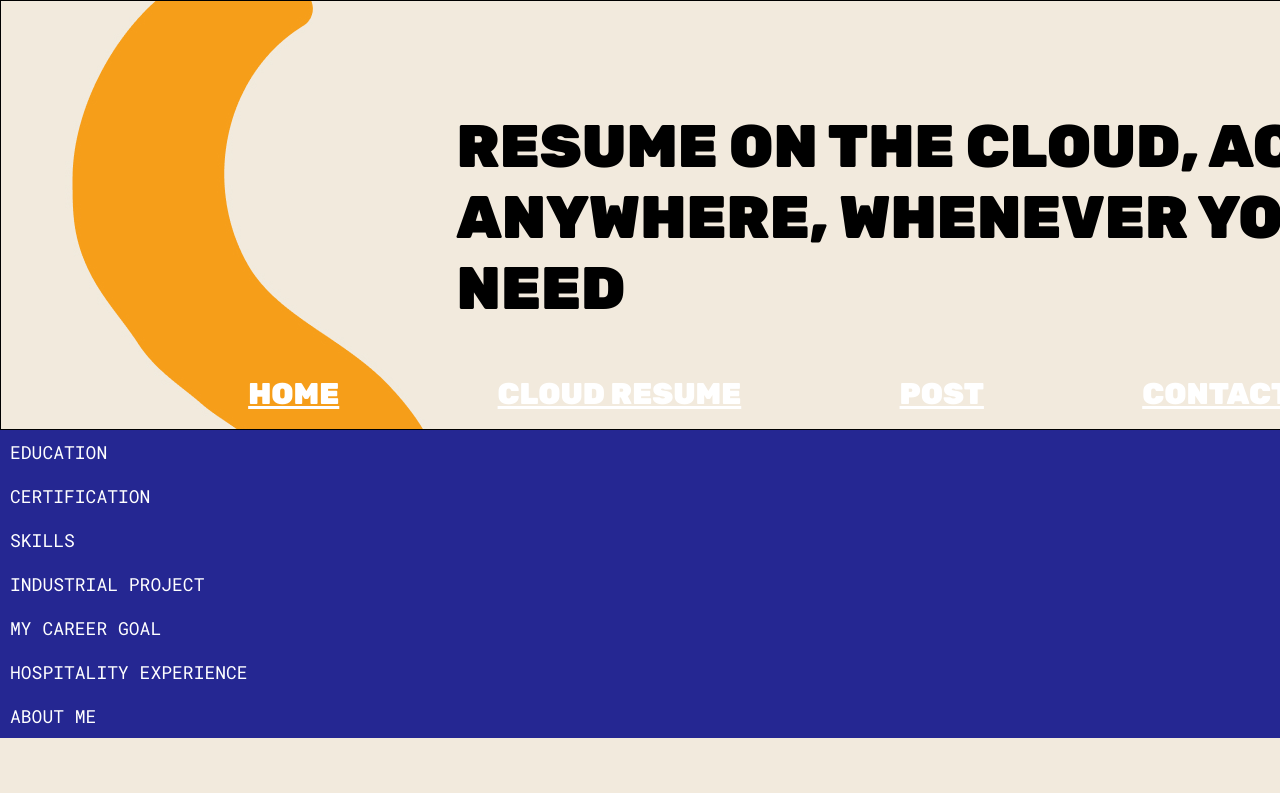
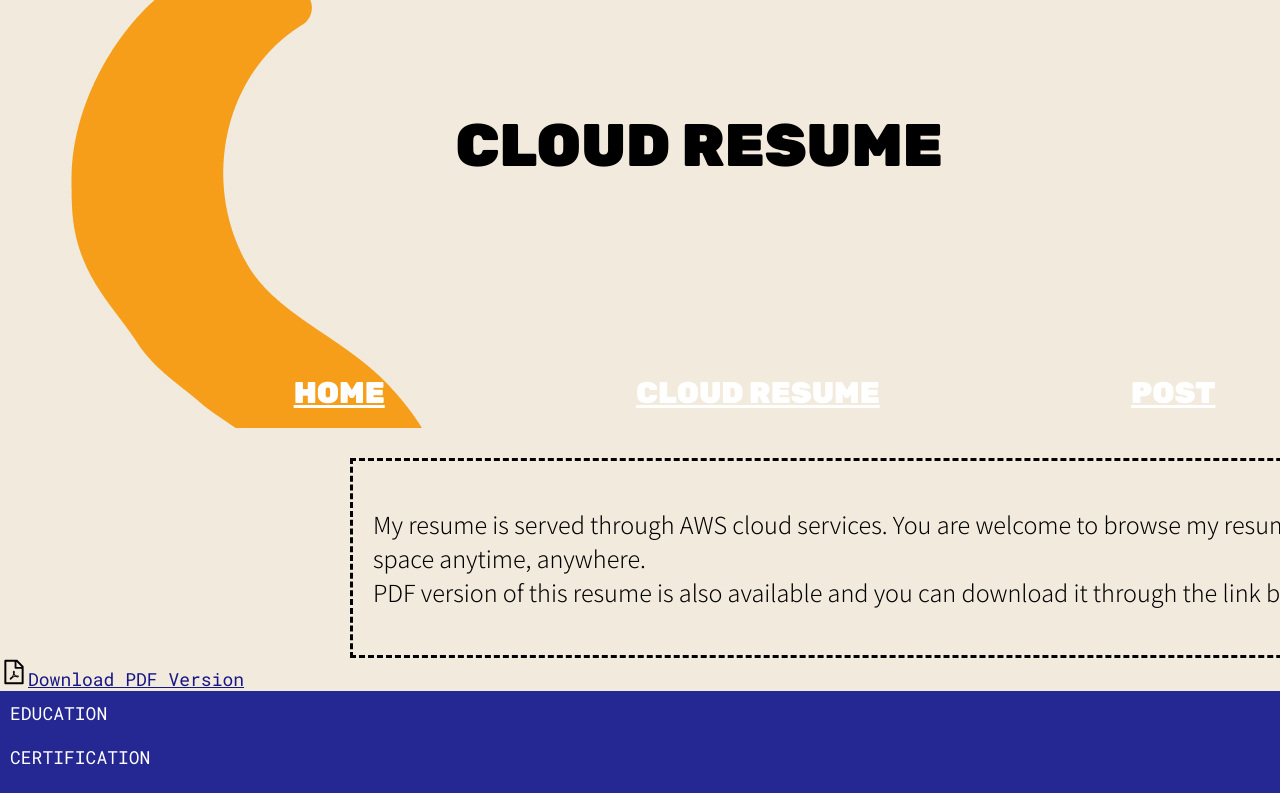
Before and after one commit to Peggy-liu/Cloud-resume, a React (Create React App) app: page /resume in a window 1280 px wide. Shown: the top 793 px of the page. Built offline with nearby package versions, Linux system fonts and the light colour scheme; what aws-amplify would draw is missing.

Commit message:
change frontend

```diff
--- a/public/index.html
+++ b/public/index.html
@@ -9,6 +9,7 @@
   <link
     href="https://fonts.googleapis.com/css2?family=Roboto+Mono:wght@400&family=Rubik:ital,wght@0,900;1,300&display=swap"
     rel="stylesheet">
+    <link href="https://fonts.googleapis.com/css2?family=Assistant:wght@300&family=Indie+Flower&display=swap" rel="stylesheet">
   <title>Cloud Space</title>
 </head>
 
--- a/src/App.css
+++ b/src/App.css
@@ -17,10 +17,8 @@
   left: 465px;
   font-size: 80px;
   color: white;
-  font-family: 'Rubik';
-  opacity: 1;
+  font-family: 'Rubik', sans-serif;
   text-align: center;
-  clear: both;
 }
 
 .visitor_dashboard {
@@ -28,13 +26,14 @@
   color: rgb(165, 214, 224);
   position: relative;
   top: 250px;
-  left: 690px;
-  font-family: 'Rubik', sans-serif;
-  font-weight: 300;
-  font-size: 33px;
+  left: 695px;
+  font-family: 'Indie Flower', cursive;
+  font-weight: 700;
+  font-size: 40px;
   opacity: 1;
-  clear: both;
+
 }
+
 
 .main_nav {
   opacity: 1;
@@ -91,7 +90,7 @@
 }
 #resume-title-box {
   opacity: 1;
-  border: 1px solid rgba(0, 0, 0, 1);
+  border: none;
   width: 1920px;
   height: 428px;
   position: relative;
@@ -135,6 +134,16 @@
 #resume-collapse {
   clear: both;
   position: relative;
+}
+
+.resume-intro{
+  padding:20px;
+  margin-top: 30px;
+  font-family:  'Assistant', sans-serif;
+  font-size: 26px;
+  margin-left: 350px;
+  margin-right: 350px;
+  border-style: dashed;
 }
 
 .collapsible-content {
@@ -284,8 +293,8 @@ textarea {
 
 .App-logo {
   display: inline;
-  width: 30px;
-  height: 30px;
+  width: 28px;
+  height: 28px;
 }
 
 form {
@@ -374,3 +383,11 @@ pre {
   background-color: rgb(216, 208, 91);
   color: rgb(116, 31, 228);
 }
+
+#download{
+  color: black;
+  font-family: 'Roboto Mono';
+  font-size: 18px;
+  color: rgb(22, 22, 133);
+  display: inline;
+}
--- a/src/Nav.js
+++ b/src/Nav.js
@@ -12,7 +12,7 @@ function Nav (props) {
          <Link to='/resume' className='link'><li>CLOUD RESUME</li></Link>
          <Link to='/post' className='link'><li>POST</li></Link>
          <Link to='/contact' className='link'><li >CONTACT ME</li></Link>
-         <Link to='/gallery' className='link'><li >ART GALLERY</li></Link>
+         {/* <Link to='/gallery' className='link'><li >ART GALLERY</li></Link> */}
        </ul>
       </nav>
     </div>
--- a/src/Resume.js
+++ b/src/Resume.js
@@ -1,7 +1,8 @@
 import React, { useState, useEffect } from 'react'
 import './App.css'
 import Theme from './Theme'
-
+import resume1 from './images/resume1.pdf'
+import {AiOutlineFilePdf} from 'react-icons/ai'
 
 function Resume () {
   const [resume, setResume] = useState({})
@@ -17,7 +18,20 @@ function Resume () {
 
   return (
     <div id='resume'>
-      <Theme titleBoxStyle='resume-title-box' titleStyle='resume-title'  titleValue='RESUME ON THE CLOUD, ACCESS ANYWHERE, WHENEVER YOU NEED'/>
+      <Theme
+        titleBoxStyle='resume-title-box'
+        titleStyle='resume-title'
+        titleValue='CLOUD RESUME'
+      />
+      <div className='resume-intro'>
+        <p>My resume is served through AWS cloud services. You are welcome to browse my resume through this cloud space anytime, anywhere. <br/> PDF version of this resume is also
+          available and you can download it through the link below.
+        </p>
+      </div>
+      <AiOutlineFilePdf className='App-logo'/>
+      <a href={resume1} id='download' download='resume.pdf'>
+        Download PDF Version
+      </a>
       <Collapsible title='EDUCATION' content={resume.education} />
       <Collapsible title='CERTIFICATION' content={resume.cert} />
       <Collapsible title='SKILLS' content={resume.skills} />
@@ -75,7 +89,7 @@ function convert (item) {
   for (const [key, value] of Object.entries(item)) {
     if (Array.isArray(value)) {
       var result = value.map((element, index) => {
-        console.log(element);
+        console.log(element)
         return (
           <div>
             <ul>
@@ -84,8 +98,8 @@ function convert (item) {
           </div>
         )
       })
-       result.unshift((<h3>{key.toUpperCase()}</h3>));
-       return result;
+      result.unshift(<h3>{key.toUpperCase()}</h3>)
+      return result
     } else {
       return (
         <div>
@@ -99,5 +113,4 @@ function convert (item) {
   }
 }
 
-
 export default Resume
--- a/src/Welcome.js
+++ b/src/Welcome.js
@@ -38,7 +38,7 @@ function Welcome(){
     return (
 
       <div className='welcome-page'>
-        <p className='welcome_title'>WELCOME TO MY ARTISTIC CLOUD SPACE</p>
+        <p className='welcome_title'>WELCOME TO <br/>MY CLOUD SPACE</p>
         <p className='visitor_dashboard'>
           YOU ARE VISITOR # {visitors} TO MY SITE!
         </p>
--- a/src/resume.json
+++ b/src/resume.json
@@ -16,7 +16,7 @@
         {
             "API Development": [
                 "Understand OpenAPI specification and able to develop RestAPI complied with OpenAPI spec using Swagger",
-                "Understand the basics for RestAPI, and have solid knowledge about buidling Rest using Spring Boot ",
+                "Understand the basics for RestAPI, and have solid knowledge about building Rest using Spring Boot ",
                 "Understand and know the application of different types of security implementation for securing an API",
                 "Basic knowledge about GraphQL API, using it to build part of the solution for this website",
                 "Understand the difference between HTTP API call and messaging; experience in implementing microservices design pattern such as Event sourcing and CQRS using RabbitMQ and Spring Axon Framework "
@@ -24,8 +24,8 @@
         },
         {
             "cloud AWS-Focused": [
-                "Infrasturcture managent(Infrastucture As Code): AWS Infrastructure provision using Terraform such as AWS virtual network provisioning and management",
-                "Provisioning and Management of EC2, solid knowledge about EC2 component and operation such as image, volumn, Elastic block storage; basic understanding about building a fault tolerence and resillience infrasturcture using Auto Scailing Group and Elastic Load Balancer; able to write basic Shell script to automate process on EC2 machine",
+                "Infrastructure management(Infrastructure As Code): AWS Infrastructure provision using Terraform such as AWS virtual network provisioning and management",
+                "Provisioning and Management of EC2, solid knowledge about EC2 component and operation such as image, volume, Elastic block storage; basic understanding about building a fault tolerant and resilient infrastructure using Auto Scaling Group and Elastic Load Balancer; able to write basic Shell script to automate process on EC2 machine",
                 "S3, RDS, DynamoDB, EFS , EBS : able to identify the use case and integrate various AWS storage solution with other AWS services and applications",
                 "Route 53, CloudFront: understand basics about differnt routing record types such as CName and Alias, and also the different routing strategy provided by Route53. I have registered my own DNS namespace used by this website. Understand basics about Content Delivery Network and also able to integrate Cloudfront into the application",
                 "APIGateway, AppSync: Development of Rest API and GraphQL API using API Gateway and AppSync",
```
Also changed, not shown: 1 other file (tests, documents, lock files or other folders).
